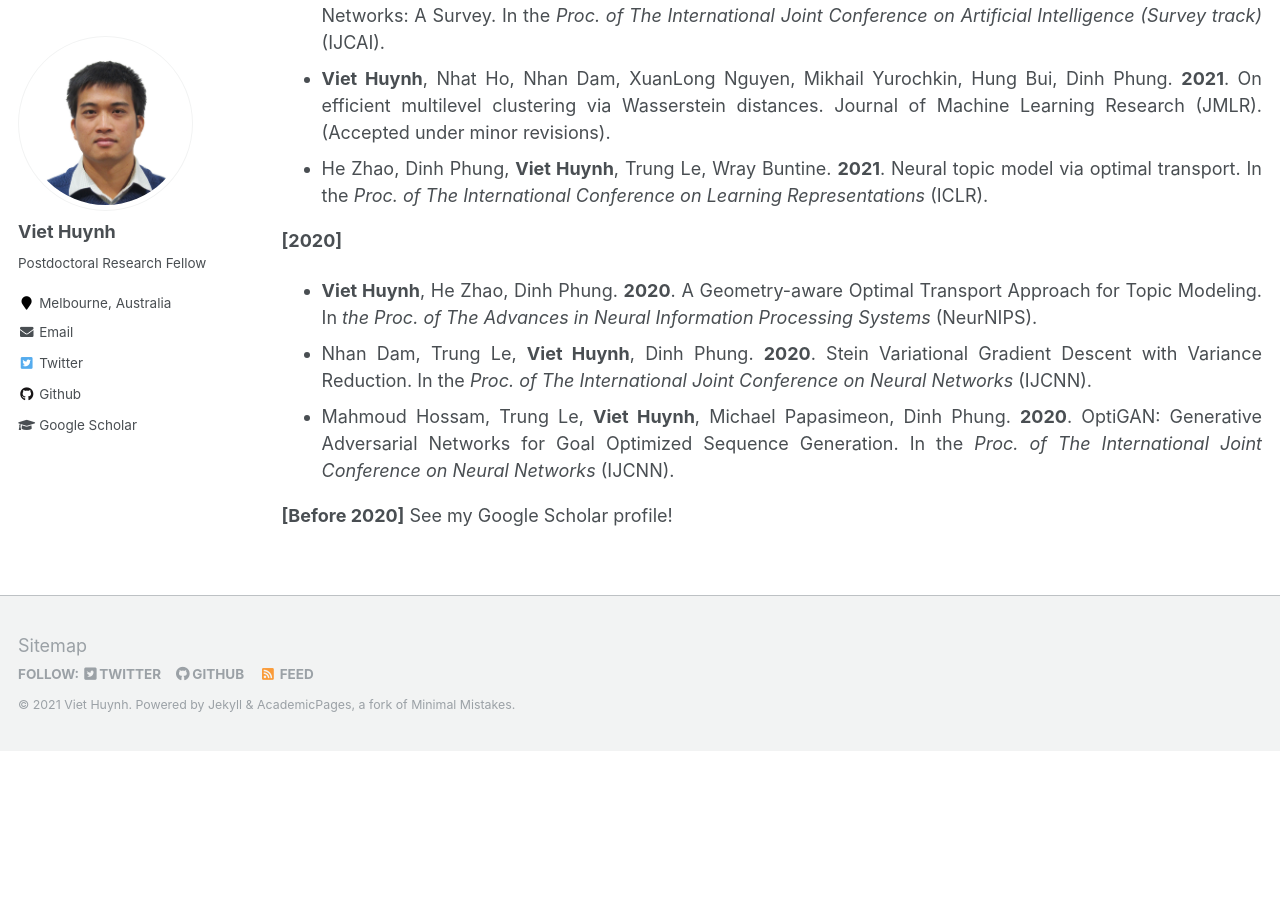
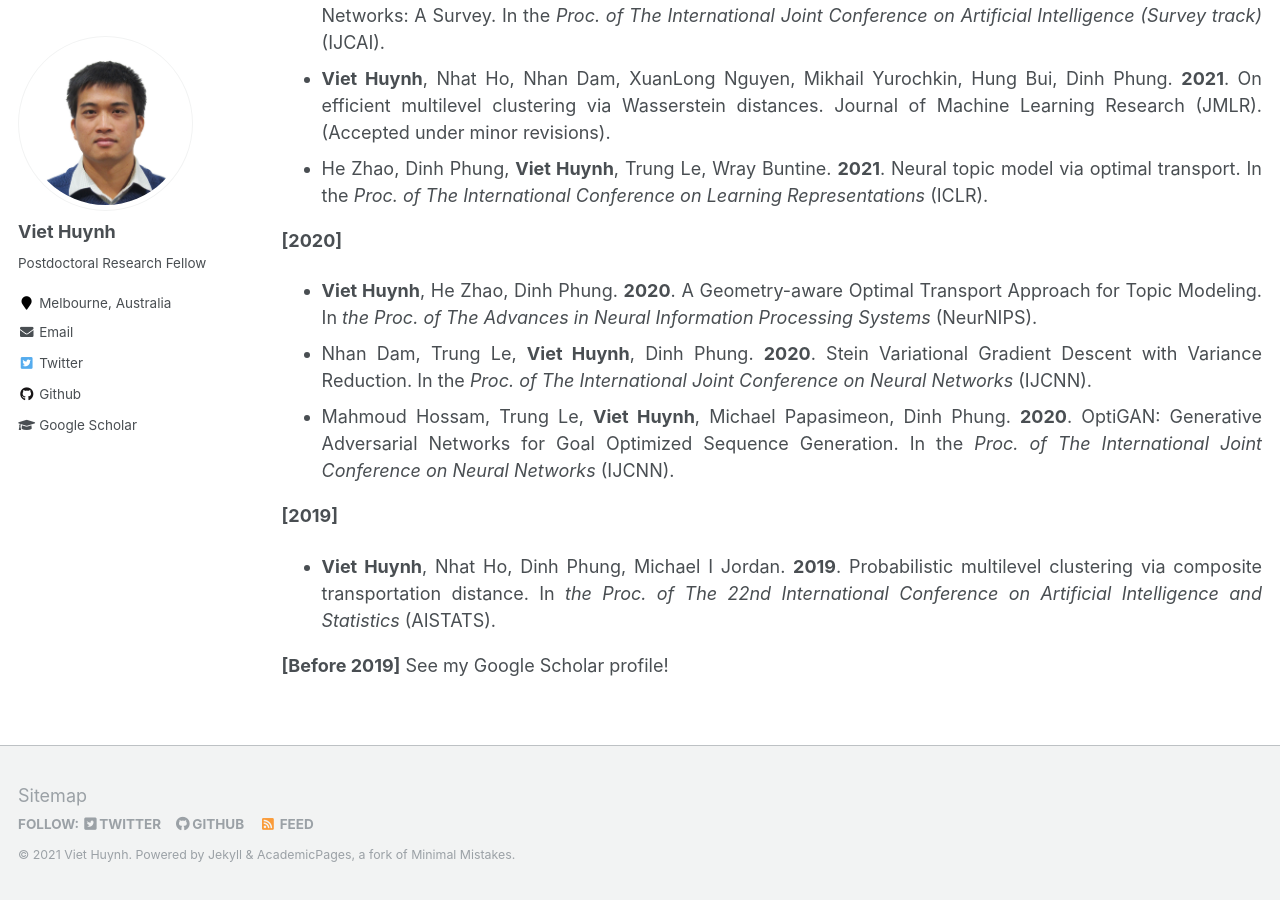
Before and after one commit to viethh/viethh.github.io, a Jekyll site: the page built from _pages/publications.md, in a window 1280 px wide and 900 px high, scrolled down 503 px. Built offline with Jekyll 4.4.1, drawn with Linux system fonts in a browser that asks for light colours; before the commit the page ends 1254 px from its top, so only the background shows below that.

Commit message:
Update publications.md

```diff
--- a/_pages/publications.md
+++ b/_pages/publications.md
@@ -49,4 +49,13 @@ Mahmoud Hossam, Trung Le, <b>Viet Huynh</b>, Michael Papasimeon, Dinh Phung. <b>
 </li>
 </ul>
 
-<span style="margin-top:0.5em;margin-bottom:0.5em;text-align:justify"> <b>[Before 2020]</b> See my Google Scholar profile!</span>
+<span style="margin-top:0.5em;margin-bottom:0.5em;text-align:justify"> <b>[2019]</b> </span>
+
+<ul>
+
+<li style="margin-top:0.5em;text-align:justify">
+ <b>Viet Huynh</b>, Nhat Ho, Dinh Phung, Michael I Jordan. <b>2019</b>. Probabilistic multilevel clustering via composite transportation distance. In <i>the Proc. of The 22nd International Conference on Artificial Intelligence and Statistics</i> (AISTATS).
+</li>
+</ul>
+
+<span style="margin-top:0.5em;margin-bottom:0.5em;text-align:justify"> <b>[Before 2019]</b> See my Google Scholar profile!</span>
```
